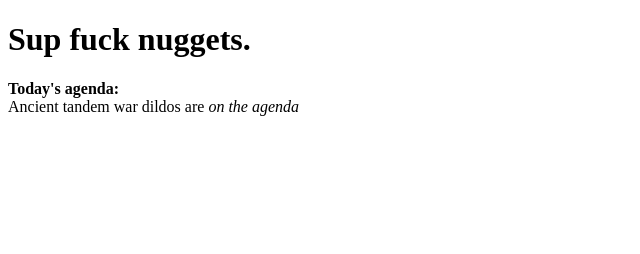
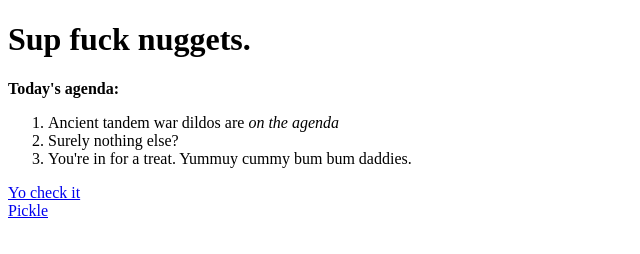
Before and after one commit to Loubrains/First-website, a plain HTML site: page index.html in a window 1280 px wide. Shown: the whole page, without its empty margins (0-640 px from the left). Drawn offline with Linux system fonts and the light colour scheme.

Commit message:
Added a list, a link to funnyjunk.com, and a link to another page that has a fun image of a pickle.

```diff
--- a/index.html
+++ b/index.html
@@ -11,9 +11,16 @@
     <h1>Sup fuck nuggets.</h1>
 
     <p>
-      <strong>Today's agenda:</strong> <br />Ancient tandem war dildos are
-      <em>on the agenda</em>
+      <strong>Today's agenda:</strong>
+      <ol>
+        <li>Ancient tandem war dildos are <em>on the agenda</em></li>
+        <li>Surely nothing else?</li>
+        <li>You're in for a treat. Yummuy cummy bum bum daddies.</li>
+      </ol>
     </p>
+
+    <a href="https://www.funnyjunk.com" target="_blank" rel="noopener noreferrer">Yo check it</a>
+    <br><a href="./pages/about.html">Pickle</a>
   </body>
   <!-- This is immutable -->
 </html>
```
